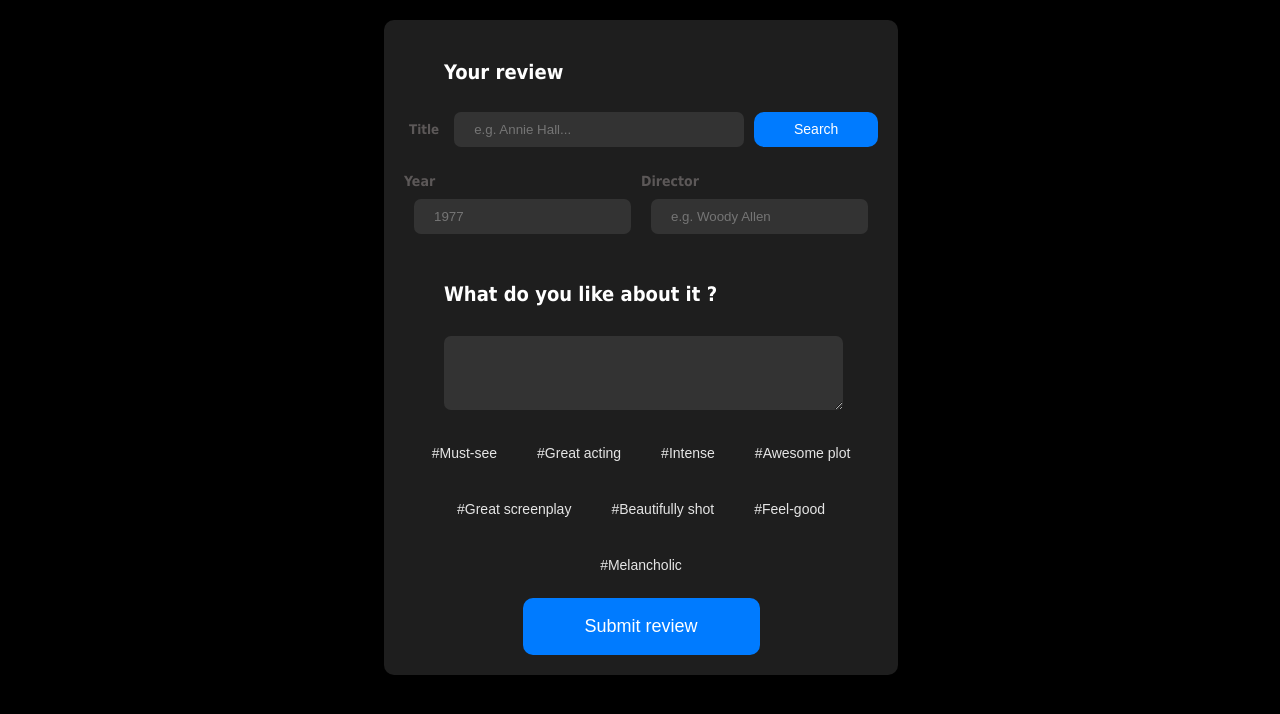
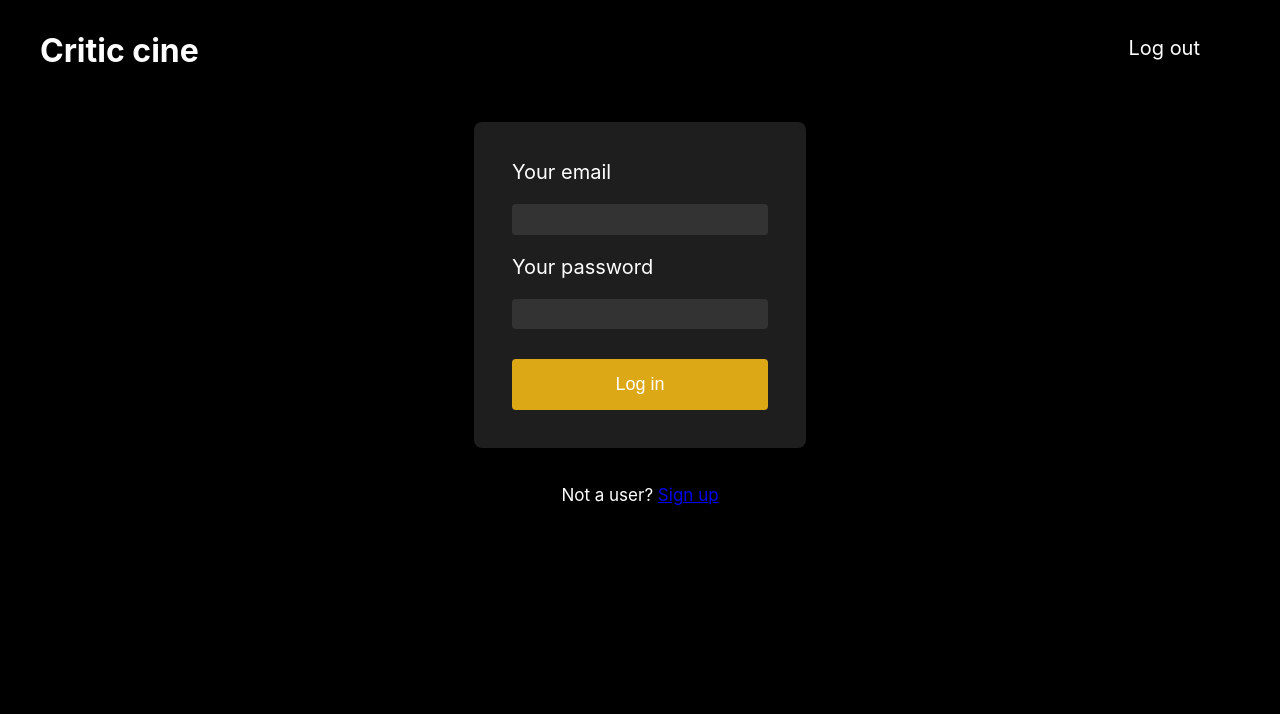
Before and after one commit to evakalo/movie-app, a React (Create React App) app: page / in a window 1280 px wide. Shown: the top 714 px of the page. Built offline with nearby package versions, Linux system fonts and the light colour scheme; the HTML template or start-up script is replaced by a standard one.

Commit message:
added new components for auth - sign in and login

```diff
--- a/src/App.js
+++ b/src/App.js
@@ -2,12 +2,19 @@ import "./App.css";
 import { Routes, Route } from "react-router-dom";
 //import ReviewForm from "./components/Reviews/ReviewForm";
 import ReviewList from "./components/Reviews/ReviewList";
-
+import Nav from "./components/Nav/Nav";
+import Login from "./components/Auth/Login";
+import SignUp from "./components/Auth/Signup";
 function App() {
   return (
-    <Routes>
-      <Route exact path="/" element={<ReviewList />} />
-    </Routes>
+    <>
+      <Nav />
+      <Routes>
+        <Route exact path="/" element={<Login />} />
+        <Route exact path="/signup" element={<SignUp />} />
+        <Route exact path="/reviewlist" element={<ReviewList />} />
+      </Routes>
+    </>
   );
 }
 
--- a/src/components/Auth/Login.js
+++ b/src/components/Auth/Login.js
@@ -0,0 +1,37 @@
+import { useState } from "react";
+import loginStyles from "../../styles/Login.module.css";
+import { Link } from "react-router-dom";
+const Login = () => {
+  const [email, setEmail] = useState("");
+  const [password, setPassword] = useState("");
+  const login = (e) => {
+    e.preventDefault();
+  };
+  const handleChange = (e) => {
+    const name = e.target.name;
+    const value = e.target.value;
+    if (name === "email") {
+      setEmail(value);
+      console.log(email);
+    } else if (name === "password") {
+      setPassword(value);
+    }
+  };
+  // tu dovrsi auth iz firebasea kad napravis projekt
+  //i kopiraj funkcije
+  return (
+    <div className={loginStyles.wrapper}>
+      <form className={loginStyles.form} onSubmit={login}>
+        <label>Your email</label>
+        <input type="email" name="email" onChange={handleChange}></input>
+        <label>Your password</label>
+        <input type="password" name="password" onChange={handleChange}></input>
+        <button type="submit">Log in</button>
+      </form>
+      <p>
+        Not a user? <Link to="/signup">Sign up</Link>
+      </p>
+    </div>
+  );
+};
+export default Login;
--- a/src/components/Auth/Signup.js
+++ b/src/components/Auth/Signup.js
@@ -0,0 +1,40 @@
+import { useState } from "react";
+import loginStyles from "../../styles/Login.module.css";
+import { Link } from "react-router-dom";
+const SignUp = () => {
+  const [email, setEmail] = useState("");
+  const [password, setPassword] = useState("");
+  const login = (e) => {
+    e.preventDefault();
+  };
+  const handleChange = (e) => {
+    const name = e.target.name;
+    const value = e.target.value;
+    if (name === "email") {
+      setEmail(value);
+      console.log(email);
+    } else if (name === "password") {
+      setPassword(value);
+      console.log(password);
+    }
+  };
+  // tu dovrsi auth iz firebasea kad napravis projekt
+  //i kopiraj funkcije
+  return (
+    <div className={loginStyles.wrapper}>
+      <form className={loginStyles.form} onSubmit={login}>
+        <label>Username</label>
+        <input type="text" name="username" onChange={handleChange}></input>
+        <label>Your email</label>
+        <input type="email" name="email" onChange={handleChange}></input>
+        <label>Your password</label>
+        <input type="password" name="password" onChange={handleChange}></input>
+        <button type="submit">Log in</button>
+      </form>
+      <p>
+        Already a user? <Link to="/">Log in</Link>
+      </p>
+    </div>
+  );
+};
+export default SignUp;
--- /dev/null
+++ b/src/components/Nav/Nav.js
@@ -0,0 +1,17 @@
+import navStyles from "../../styles/Nav.module.css";
+
+import SignOut from "./SignOut";
+import { Link } from "react-router-dom";
+const Nav = () => {
+  return (
+    <div className={navStyles.wrapper}>
+      <Link to="/" className={navStyles.logo}>
+        {" "}
+        <h1>Critic cine</h1>
+      </Link>
+      <SignOut />
+    </div>
+  );
+};
+
+export default Nav;
--- /dev/null
+++ b/src/components/Nav/SignOut.js
@@ -0,0 +1,19 @@
+import navStyles from "../../styles/Nav.module.css";
+import { Link } from "react-router-dom";
+const SigninLinks = () => {
+  return (
+    <div className={navStyles.links}>
+      <ul>
+        <li>
+          {" "}
+          <Link to="/" className={navStyles.link}>
+            {" "}
+            Log out{" "}
+          </Link>
+        </li>
+      </ul>
+    </div>
+  );
+};
+
+export default SigninLinks;
--- a/src/components/Reviews/ReviewList.js
+++ b/src/components/Reviews/ReviewList.js
@@ -1,5 +1,3 @@
-// import { Raleway } from "next/font/google";
-// import { Open_Sans } from "next/font/google";
 import listStyles from "../../styles/ReviewList.module.css";
 
 import { useState } from "react";
@@ -55,7 +53,7 @@ const ReviewList = () => {
   const handleSearch = (e) => {
     e.preventDefault();
     const film = review.title;
-    // const apiKey = super secret key;
+    const apiKey = "bbfe3240";
 
     fetch(`https://www.omdbapi.com/?i=tt3896198&apikey=${apiKey}&s=${film}`)
       .then((success) => {
--- /dev/null
+++ b/src/styles/Login.module.css
@@ -0,0 +1,57 @@
+.wrapper {
+  display: flex;
+  justify-content: center;
+  flex-direction: column;
+  align-items: center;
+}
+.wrapper p {
+  color: white;
+  font-size: 17px;
+}
+.form {
+  background-color: #1e1e1e;
+  display: flex;
+  flex-direction: column;
+  gap: 20px;
+  padding: 3%;
+  border-radius: 8px;
+  color: white;
+  font-size: 18px;
+  margin: 20px 0px;
+  width: 20%;
+}
+.form label {
+  font-size: 20px;
+  color: white;
+}
+.form input {
+  padding: 3%;
+  border-radius: 4px;
+  background-color: #333333;
+  border: none;
+  color: white;
+}
+.form button {
+  background-color: #dda815;
+  border: none;
+  border-radius: 4px;
+  color: white;
+  padding: 15px;
+  font-size: 18px;
+  margin-top: 10px;
+}
+.form button:hover {
+  background-color: #e3b023;
+  transition: all 500ms;
+  cursor: pointer;
+}
+.error-message {
+  background-color: #e74c3c;
+  color: white;
+  padding: 10px;
+  font-size: 13px;
+  border-radius: 3px;
+}
+.logout {
+  background-color: #333d51;
+}
--- /dev/null
+++ b/src/styles/Nav.module.css
@@ -0,0 +1,23 @@
+.wrapper {
+  color: white;
+  display: flex;
+  justify-content: space-between;
+  padding: 10px 40px;
+}
+.logo {
+  color: white;
+  text-decoration: none;
+}
+
+.links ul {
+  display: flex;
+  justify-content: space-around;
+  list-style-type: none;
+  gap: 20px;
+  padding: 10px 40px;
+}
+.link {
+  color: white;
+  text-decoration: none;
+  font-size: 20px;
+}
--- a/src/styles/ReviewForm.module.css
+++ b/src/styles/ReviewForm.module.css
@@ -116,7 +116,6 @@
   border-radius: 7px;
   font-size: large;
   padding: 10px;
-  background-color: #f2f2f7;
   background-color: #333333;
   color: #e5e5e5;
 }
```
Also changed, not shown: src/styles/ReviewList.module.css (+0 -52 lines), src/components/Dashboard/Dashboard.js (added), src/components/Dashboard/Notifications.js (added).
